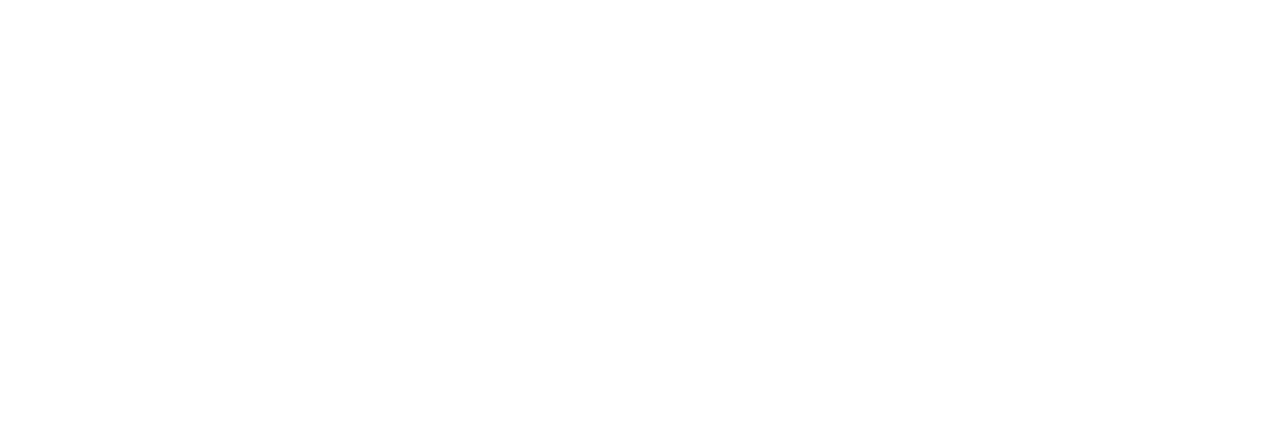
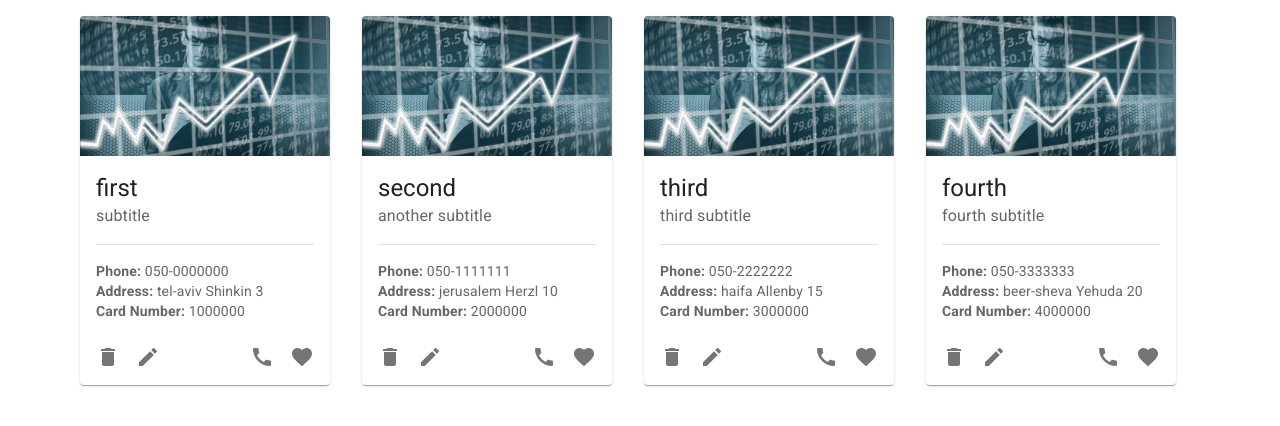
Before and after one commit to TzachLectures/intro, a React (Create React App) app: page / in a window 1280 px wide. Shown: the top 426 px of the page. Built offline with nearby package versions, Linux system fonts and the light colour scheme.

Commit message:
finish props task

```diff
--- a/src/App.js
+++ b/src/App.js
@@ -1,16 +1,12 @@
+import CardsPage from "./cards/components/CardsPage";
 import FormPage from "./components/FormPage";
 let fieldName = "phone";
 function App() {
-  let user = {
-    name: "tzach",
-    phone: "12123",
-  };
-
-  let user2 = { ...user, [fieldName]: "13123" };
-
-  console.log(user2);
-
-  return <div></div>;
+  return (
+    <div>
+      <CardsPage />
+    </div>
+  );
 }
 
 export default App;
--- a/src/cards/components/CardActionBar.jsx
+++ b/src/cards/components/CardActionBar.jsx
@@ -9,17 +9,17 @@
   handleCardDelete,
   cardId,
 }) {
+  const handleCardEdit = (id) => {
+    console.log("navigate to edit page for card " + id);
+  };
+
   return (
     <CardActions sx={{ paddingTop: 0, justifyContent: "space-between" }}>
       <Box>
-        <IconButton
-          onClick={() => {
-            handleCardDelete(cardId);
-          }}
-        >
+        <IconButton onClick={() => handleCardDelete(cardId)}>
           <DeleteIcon />
         </IconButton>
-        <IconButton>
+        <IconButton onClick={() => handleCardEdit(cardId)}>
           <ModeEditIcon />
         </IconButton>
       </Box>
--- a/src/cards/components/CardsPage.jsx
+++ b/src/cards/components/CardsPage.jsx
@@ -100,6 +100,7 @@
   const handleCardDelete = (id) => {
     console.log("you deleted card no" + id);
   };
+
   const handleCardLike = (id) => {
     console.log("you liked card no" + id);
   };
@@ -112,6 +113,7 @@
     <Container sx={{ display: "flex", flexWrap: "wrap" }}>
       {cards.map((card) => (
         <CardComponent
+          key={card._id}
           card={card}
           handleCardDelete={handleCardDelete}
           handleCardLike={handleCardLike}
```
